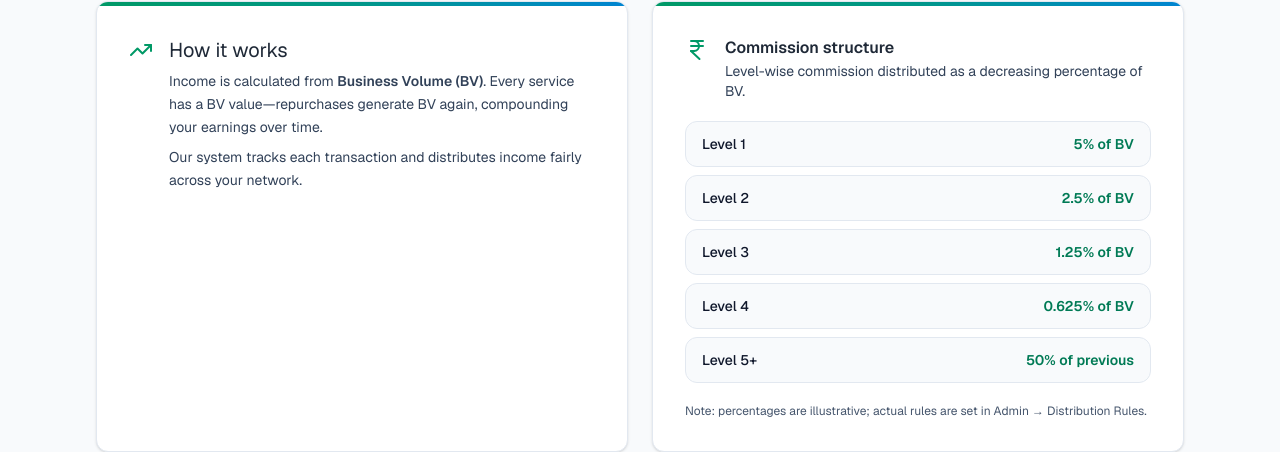
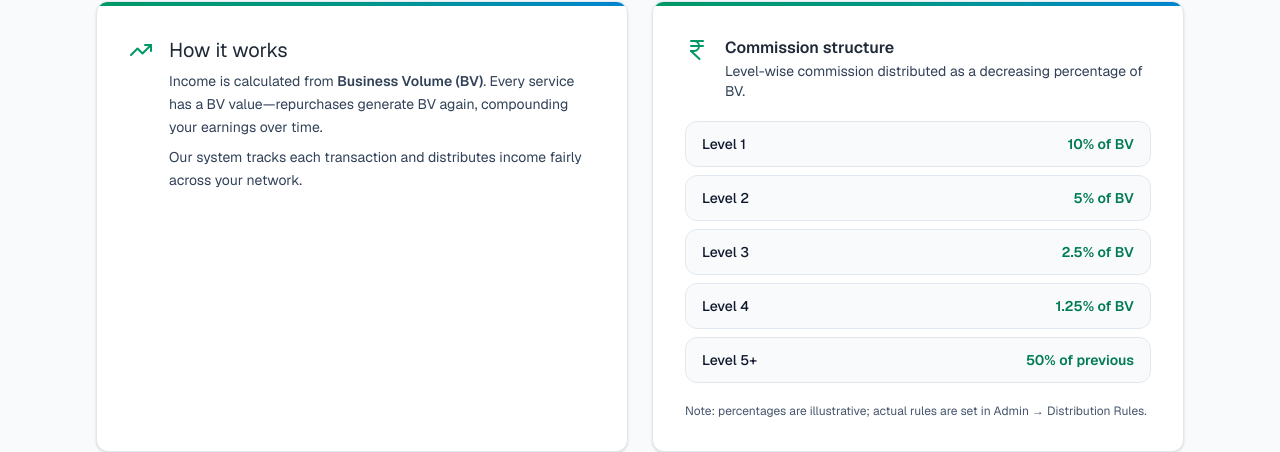
Before and after one commit to shivchhonkar/mlmReferalComm, a Next.js app in the folder frontend/: page /business-opportunity in a window 1280 px wide. Shown: the part 263-715 px from the top of the page. Built offline with nearby package versions, Linux system fonts and the light colour scheme; no server answers.

Commit message:
commition distruibution change 5% to 10%

```diff
--- a/frontend/src/app/business-opportunity/page.tsx
+++ b/frontend/src/app/business-opportunity/page.tsx
@@ -68,10 +68,10 @@ export default function BusinessOpportunityPage() {
                 </div>
                 <div className="space-y-2">
                   {[
-                    { level: "Level 1", value: "5% of BV" },
-                    { level: "Level 2", value: "2.5% of BV" },
-                    { level: "Level 3", value: "1.25% of BV" },
-                    { level: "Level 4", value: "0.625% of BV" },
+                    { level: "Level 1", value: "10% of BV" },
+                    { level: "Level 2", value: "5% of BV" },
+                    { level: "Level 3", value: "2.5% of BV" },
+                    { level: "Level 4", value: "1.25% of BV" },
                     { level: "Level 5+", value: "50% of previous" },
                   ].map((row) => (
                     <div
--- a/frontend/src/app/dashboard/page.tsx
+++ b/frontend/src/app/dashboard/page.tsx
@@ -492,7 +492,7 @@ export default function DashboardPage() {
               <div>
                 <h2 className="text-lg font-semibold text-zinc-900">Earn commission</h2>
                 <p className="mt-1 text-sm text-zinc-600">
-                  You earn when your referrals purchase. Commission is distributed by BV: Level 1 → 5%, Level 2 → 2.5%, Level 3 → 1.25%, Level 4 → 0.625%, Level 5+ → 50% of previous.
+                  You earn when your referrals purchase. Commission is distributed by BV: Level 1 → 10%, Level 2 → 5%, Level 3 → 2.5%, Level 4 → 1.25%, Level 5+ → 50% of previous.
                 </p>
                 <p className="mt-2 text-xs font-medium text-emerald-700">
                   Share your referral code — every order from your network generates commission for you.
```
Also changed, not shown: 1 other file (tests, documents, lock files or other folders).
